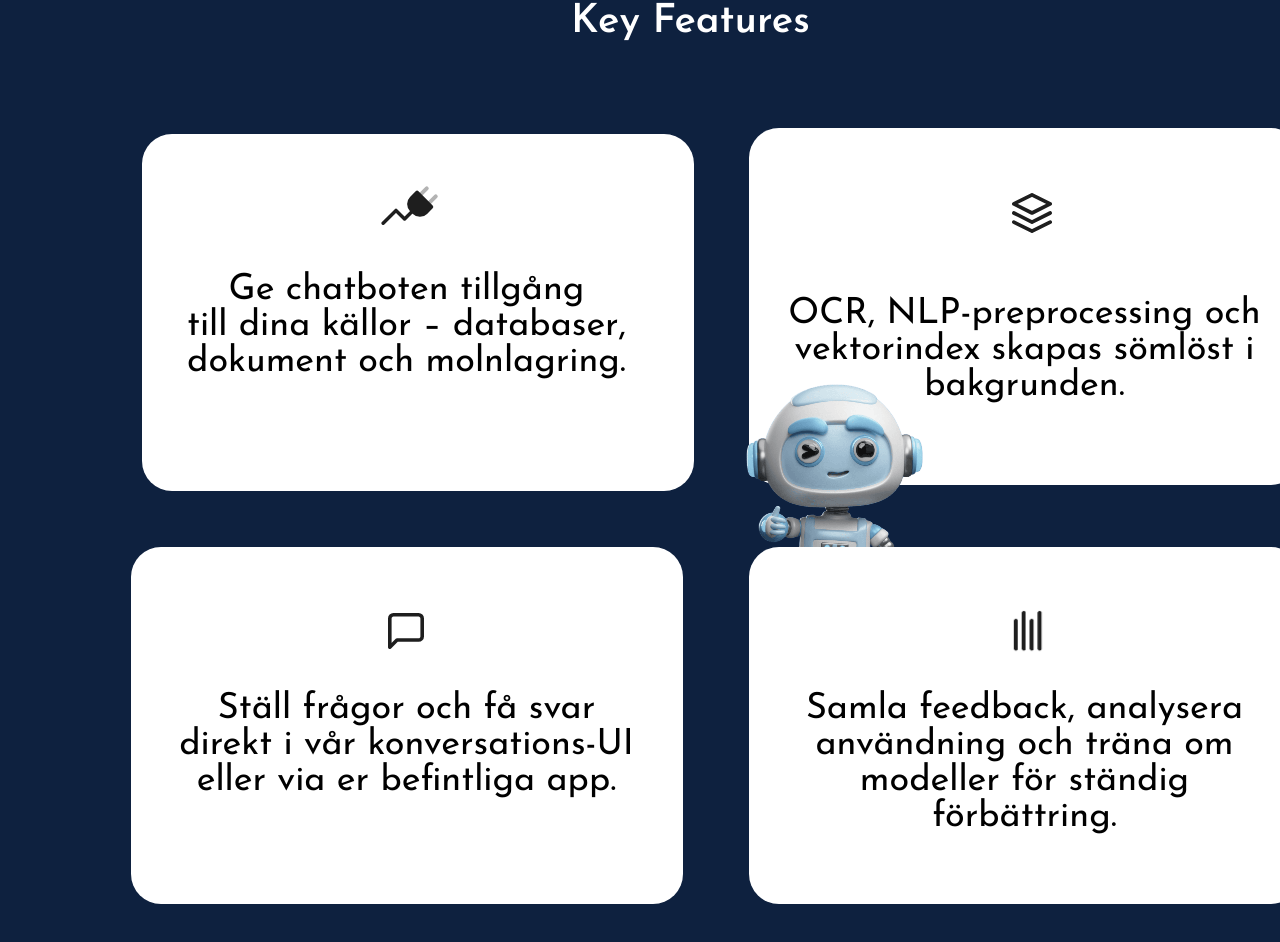
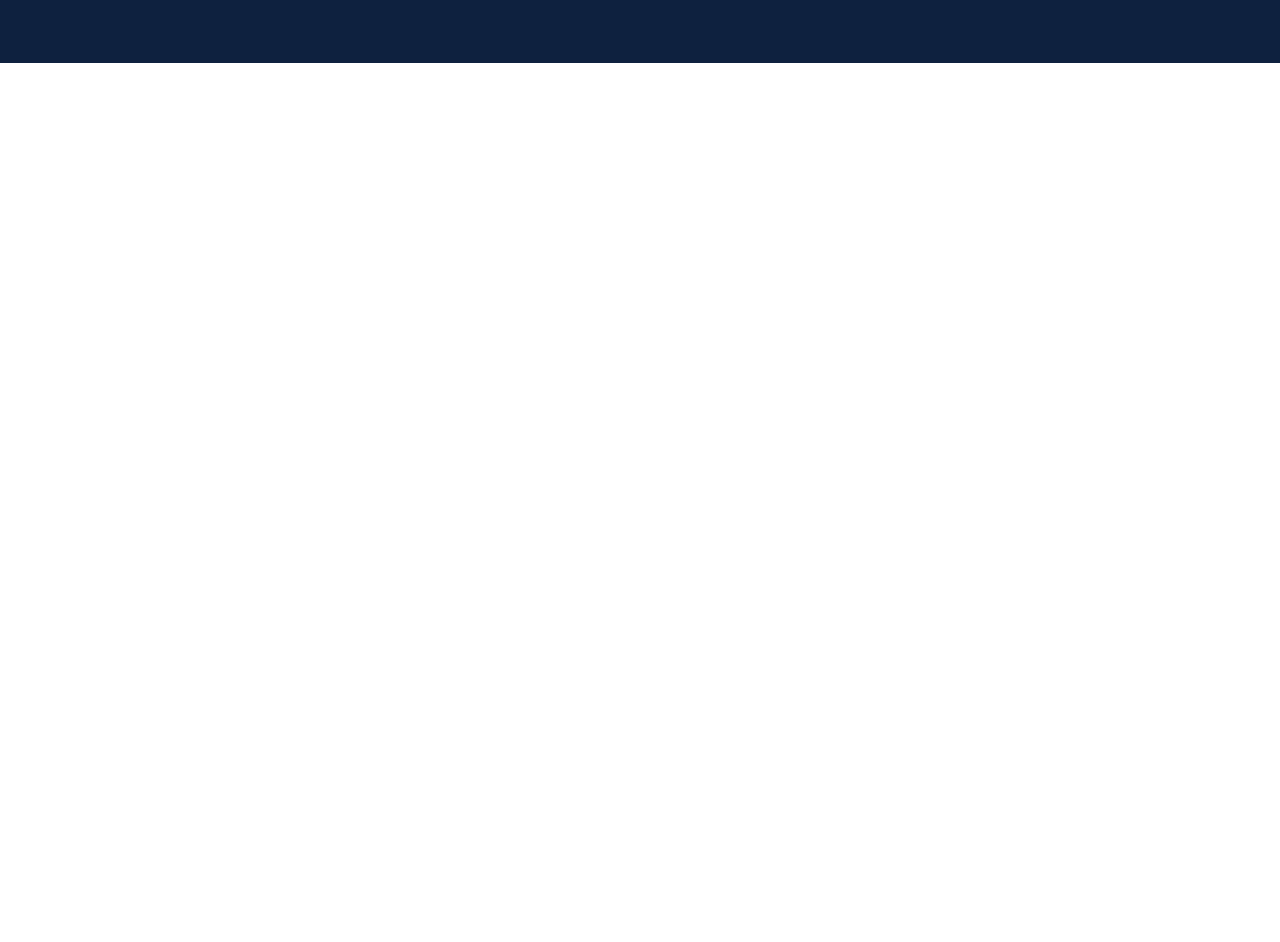
Before and after one commit to benhuralmedom/memora-website, a Next.js app: page / in a window 1280 px wide. Shown: the part 1850-2792 px from the top of the page. After the commit the page ends 1913 px from the top, so only its background shows below. Built offline with nearby package versions, Linux system fonts and the light colour scheme.

Commit message:
made the key features section into 6 smaller boxes. Cant be seen tho.

```diff
--- a/src/app/hem.module.css
+++ b/src/app/hem.module.css
@@ -223,7 +223,6 @@
   width: 481px;
 }
 .ocrNlpPreprocessingOch,
-.sFungerarDet,
 .stllFrgorOch {
   position: absolute;
   font-family: var(--font-josefin-sans);
@@ -236,11 +235,12 @@
   width: 489px;
 }
 .sFungerarDet {
-  top: 1852px;
-  left: 571px;
   font-size: 40px;
   font-weight: 600;
-  color: var(--color-white);
+  color: var(--color-gray-100);
+  text-align: center;
+  margin-top: 1000px;
+  margin-bottom: 20px;
 }
 .component2Child {
   position: absolute;
@@ -535,7 +535,7 @@
   width: 100%;
   position: relative;
   background-color: var(--color-white);
-  height: 4022px;
+  height: auto;
   overflow: hidden;
   text-align: right;
   font-size: var(--font-size-36);
@@ -551,3 +551,20 @@
   margin-top: 180px;           /* or whatever spacing you want */
   /* Optional: add padding or max-width if you want it not flush with the edge */
 }
+
+.featuresGrid {
+  display: grid;
+  grid-template-columns: repeat(auto-fit, minmax(200px, 1fr));
+  gap: 20px;
+  max-width: 1200px;
+  margin: 40px auto;
+  text-align: center;
+}
+
+.featureBox {
+  background-color: var(--color-white);
+  border-radius: var(--br-30);
+  padding: 20px;
+  font-family: var(--font-josefin-sans);
+  box-shadow: 0 2px 4px rgba(0, 0, 0, 0.1);
+}
--- a/src/app/hem.tsx
+++ b/src/app/hem.tsx
@@ -1,25 +1,12 @@
 "use client";
 
 import type { NextPage } from "next";
-import Image from "next/image";
 import styles from "./hem.module.css";
 import Spline from '@splinetool/react-spline';
 
 const Hem: NextPage = () => {
   return (
     <div className={styles.hem}>
-      {/* <div className={styles.wrapperModernGeometricBlack}>
-        <Image
-          className={styles.modernGeometricBlackBusinesIcon}
-          width={2053.746}
-          height={2053.746}
-          sizes="100vw"
-          alt=""
-          src="/modern-geometric-black-business-background 1 (1).png"
-          quality={100}
-          priority
-        />
-      </div> */}
       <div className={styles.splineLeft}>
         <Spline scene="https://prod.spline.design/l6fJ31p8NzHsHjN2/scene.splinecode" />
       </div>
@@ -41,77 +28,26 @@ const Hem: NextPage = () => {
       </div>
       <div className={styles.vlkommenTillFramtiden}> Save 30% of time. Faster decisions. Secure. Faster onboarding.
       </div>
-      <div className={styles.rectangleDiv} />
-      <div className={styles.hemChild8} />
-      <div className={styles.hemChild9} />
-      <div className={styles.geChatbotenTillgngContainer}>
-        <p className={styles.allKunskap}>Ge chatboten tillgång</p>
-        <p className={styles.allKunskap}>till dina källor – databaser,</p>
-        <p className={styles.allKunskap}>dokument och molnlagring.</p>
+      <div className={styles.sFungerarDet}>Key Features</div>
+      <div className={styles.featuresGrid}>
+        <div className={styles.featureBox}>
+          Ge chatboten tillgång till dina källor – databaser, dokument och
+          molnlagring.
         </div>
-      <div className={styles.stllFrgorOch}>
+        <div className={styles.featureBox}>
           Ställ frågor och få svar direkt i vår konversations-UI eller via er
           befintliga app.
         </div>
-      <div className={styles.ocrNlpPreprocessingOch}>
+        <div className={styles.featureBox}>
           OCR, NLP-preprocessing och vektorindex skapas sömlöst i bakgrunden.
         </div>
-      <div className={styles.sFungerarDet}>Key Features</div>
-      <Image
-        className={styles.dRenderingCuteRobotIcon2}
-        width={346.5}
-        height={346.5}
-        sizes="100vw"
-        alt=""
-        src="/3drenderingcuteroboticon-2@2x.png"
-      />
-      <div className={styles.hemChild10} />
-      <div className={styles.samlaFeedbackAnalysera}>
-        Samla feedback, analysera användning och träna om modeller för ständig
-        förbättring.
+        <div className={styles.featureBox}>
+          Samla feedback, analysera användning och träna om modeller för
+          ständig förbättring.
         </div>
-      <div className={styles.messageSquare}>
-        <Image
-          className={styles.icon}
-          width={36}
-          height={36}
-          sizes="100vw"
-          alt=""
-          src="/icon.svg"
-        />
+        <div className={styles.featureBox}>Integrera enkelt med era system via API.</div>
+        <div className={styles.featureBox}>Anpassningsbar till er verksamhet och processer.</div>
       </div>
-      <div className={styles.layers}>
-        <Image
-          className={styles.icon1}
-          width={40}
-          height={40}
-          sizes="100vw"
-          alt=""
-          src="/icon1.svg"
-        />
-      </div>
-      <Image
-        className={styles.alignRightIcon}
-        width={48}
-        height={48}
-        sizes="100vw"
-        alt=""
-        src="/align-right@2x.png"
-      />
-      <div className={styles.trendingUp}>
-        <Image
-          className={styles.icon2}
-          width={44}
-          height={24}
-          sizes="100vw"
-          alt=""
-          src="/icon2.svg"
-        />
-      </div>
-      <div className={styles.hemChild11} />
-      <div className={styles.hemChild12} />
-      <div className={styles.hemChild13} />
-      <div className={styles.hemChild14} />
       <div className={styles.buttonContainer}>
         <div className={styles.component7}>
           <div className={styles.bokaDemo}>BOKA DEMO</div>
```
Lines whose indentation alone changed are shown as unchanged.
